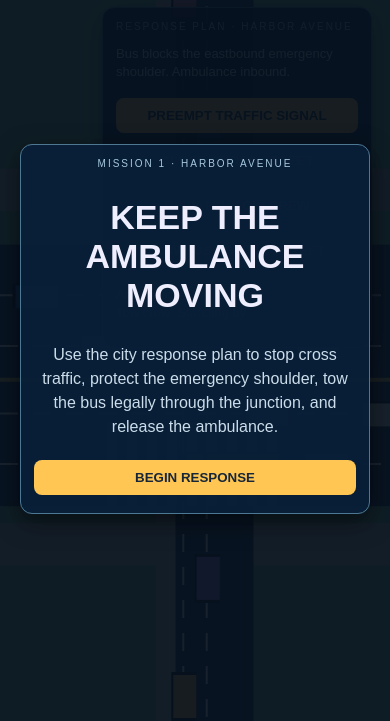
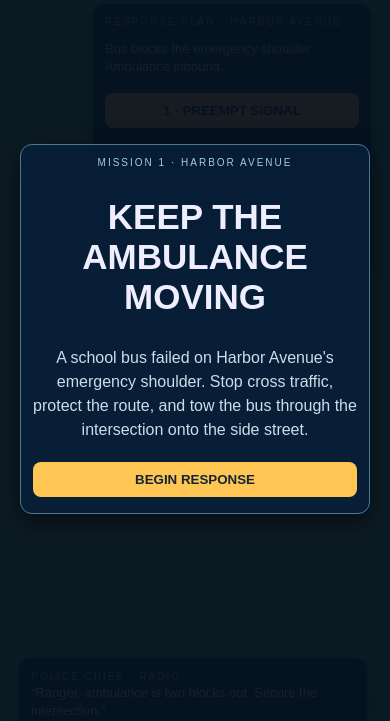
Before and after one commit to alnu0001/civic-shift-level-2, a plain HTML site: page index.html in a window 390 px wide. Shown: the part 93-814 px from the top of the page. Drawn offline with Linux system fonts and the light colour scheme.

Commit message:
Update styles and restructure HTML for responsiveness

```diff
--- a/index.html
+++ b/index.html
@@ -1,25 +1,25 @@
 <!doctype html><html><head><meta charset="utf-8"><meta name="viewport" content="width=device-width,initial-scale=1"><title>City Ranger</title>
 <style>
-*{box-sizing:border-box}body{margin:0;overflow:hidden;background:#7dbe89;color:#eef;font-family:Arial}canvas{display:block}#ui{position:fixed;inset:0;pointer-events:none}.card{background:#092039ec;border:1px solid #4d7894;border-radius:12px;padding:13px;box-shadow:0 8px 25px #0008}#brand,#plan,#start{pointer-events:auto}#brand{position:absolute;top:16px;left:20px}small{display:block;color:#a7c8df;font-size:10px;letter-spacing:2px}h1{margin:3px 0;font-size:28px}i{color:#ffcb57}#plan{position:absolute;right:18px;top:100px;width:270px}#plan p{font-size:13px;line-height:1.35;color:#d5e6f0}button{width:100%;margin:5px 0;padding:10px;border:0;border-radius:8px;background:#173a58;color:#fff;font-weight:bold;cursor:pointer}button:hover:not(:disabled){background:#28677b}button:disabled{opacity:.35}.go{background:#ffc653;color:#162638}#msg{position:absolute;top:50%;left:50%;transform:translate(-50%,-50%);font-weight:bold;font-size:18px;text-shadow:0 2px 4px #000}#start{position:fixed;inset:0;background:#06111eed;display:flex;align-items:center;justify-content:center}.brief{max-width:510px;text-align:center;margin:20px}.brief h2{font-size:34px}.brief p{line-height:1.5;color:#cbddea}.hide{display:none!important}
+*{box-sizing:border-box}body{margin:0;overflow:hidden;background:#6cab70;color:#eef;font-family:Arial}canvas{display:block}.card{background:#081f38ed;border:1px solid #4b7896;border-radius:12px;padding:12px;box-shadow:0 8px 24px #0008}#ui{position:fixed;inset:0;pointer-events:none}#brand,#plan,#start{pointer-events:auto}#brand{position:absolute;top:14px;left:18px}small{display:block;font-size:10px;letter-spacing:2px;color:#a7c9df}h1{margin:3px 0;font-size:28px}i{color:#ffca55}#plan{position:absolute;right:18px;top:96px;width:280px}#plan p{font-size:13px;line-height:1.4;color:#d1e4ee}button{width:100%;margin:4px 0;padding:10px;border:0;border-radius:8px;background:#143653;color:#fff;font-weight:bold;cursor:pointer}button:disabled{opacity:.35}.ready{background:#ffc653;color:#132437}#radio{position:absolute;left:18px;bottom:18px;width:350px;font-size:13px;line-height:1.4}#msg{position:absolute;top:52%;left:50%;transform:translate(-50%,-50%);font-size:18px;font-weight:bold;text-shadow:0 2px 5px #000}#start{position:fixed;inset:0;background:#06111eee;display:flex;align-items:center;justify-content:center}.brief{max-width:540px;text-align:center;margin:20px}.brief h2{font-size:35px}.brief p{line-height:1.5;color:#cbddea}.hide{display:none!important}
 </style></head><body><canvas id="c"></canvas>
 <div id="ui"><div id="brand"><small>CITY EMERGENCY RESPONSE</small><h1>CITY <i>RANGER</i></h1></div>
-<div id="plan" class="card"><small>RESPONSE PLAN · HARBOR AVENUE</small><p id="info">Bus blocks the eastbound emergency shoulder. Ambulance inbound.</p><button id="signal" class="go">PREEMPT TRAFFIC SIGNAL</button><button id="roadblock" disabled>CLOSE CROSS STREET</button><button id="tow" disabled>DISPATCH TOW CREW</button><button id="remove" disabled>TOW BUS TO SIDE STREET</button><p id="eta">Ambulance ETA: 00:48<br>Tow crew: Standing by</p></div><div id="msg"></div></div>
-<div id="start"><div class="brief card"><small>MISSION 1 · HARBOR AVENUE</small><h2>KEEP THE AMBULANCE MOVING</h2><p>Use the city response plan to stop cross traffic, protect the emergency shoulder, tow the bus legally through the junction, and release the ambulance.</p><button id="begin" class="go">BEGIN RESPONSE</button></div></div>
+<div id="plan" class="card"><small>RESPONSE PLAN · HARBOR AVENUE</small><p id="goal">Bus blocks the emergency shoulder. Ambulance inbound.</p><button id="a" class="ready">1 · PREEMPT SIGNAL</button><button id="b" disabled>2 · BLOCK CROSS STREET</button><button id="d" disabled>3 · DISPATCH TOW UNIT</button><button id="e" disabled>4 · TOW BUS TO SIDE STREET</button></div>
+<div id="radio" class="card"><small>POLICE CHIEF · RADIO</small><span id="talk">“Ranger, ambulance is two blocks out. Secure the intersection.”</span></div><div id="msg"></div></div>
+<div id="start"><div class="brief card"><small>MISSION 1 · HARBOR AVENUE</small><h2>KEEP THE AMBULANCE MOVING</h2><p>A school bus failed on Harbor Avenue's emergency shoulder. Stop cross traffic, protect the route, and tow the bus through the intersection onto the side street.</p><button id="go" class="ready">BEGIN RESPONSE</button></div></div>
 <script>
-const C=document.querySelector("#c"),x=C.getContext("2d"),$=s=>document.querySelector(s);let W,H,run=0,step=0,last=0,audio,si,bus,tow,amb,east=[],west=[],north=[],south=[];
-function size(){W=C.width=innerWidth;H=C.height=innerHeight}addEventListener("resize",()=>{size();setup()});size();
-function setup(){let a=H*.46,b=H*.52,c=H*.60,d=H*.66;bus={x:W*.53,y:d,w:72,t:0};tow={x:W*.53,y:-80,w:58};amb={x:-95,y:d,w:66,v:0};east=[[W*.04,a],[W*.21,b],[W*.37,a],[W*.76,b]].map((p,i)=>({x:p[0],y:p[1],w:43,v:.65+i*.02,c:["#438fdf","#e07cc4","#f0b742","#6ec0c4"][i]}));west=[[W*.93,c],[W*.78,d],[W*.63,c],[W*.48,d]].map((p,i)=>({x:p[0],y:p[1],w:43,v:.68,c:["#f4f3eb","#927cdf","#e47f89","#e7a25c"][i]}));north=[{y:H*.08,x:W*.47,v:.68,w:43,c:"#da7a91"},{y:H*.25,x:W*.53,v:.7,w:43,c:"#55b3dc"}];south=[{y:H*.91,x:W*.47,v:.66,w:43,c:"#f0b842"},{y:H*.77,x:W*.53,v:.7,w:43,c:"#a884df"}]}setup();
-function snd(f,d=.12){if(!audio)return;let o=audio.createOscillator(),g=audio.createGain();o.frequency.value=f;g.gain.value=.04;o.connect(g).connect(audio.destination);o.start();g.gain.exponentialRampToValueAtTime(.001,audio.currentTime+d);o.stop(audio.currentTime+d)}function say(s){$("#msg").textContent=s;setTimeout(()=>$("#msg").textContent="",2100)}
-$("#begin").onclick=()=>{audio=new AudioContext;run=1;$("#start").classList.add("hide");snd(90,.25);setTimeout(()=>snd(60,.25),160);say("BUS BREAKDOWN — AMBULANCE INBOUND")};
-function next(a,b){$(a).disabled=true;$(b).disabled=false;$(b).classList.add("go")}
-$("#signal").onclick=()=>{if(!run)return;step=1;next("#signal","#roadblock");snd(800);$("#info").textContent="Signal priority active. Cross traffic must now be blocked."};
-$("#roadblock").onclick=()=>{step=2;next("#roadblock","#tow");snd(600);$("#info").textContent="Traffic police hold cars behind stop lines. Tow crew can enter."};
-$("#tow").onclick=()=>{step=3;next("#tow","#remove");snd(700);$("#info").textContent="Tow truck is driving down the cross street to the bus."};
-$("#remove").onclick=()=>{if(step!==4)return;step=5;$("#remove").disabled=true;snd(900);$("#info").textContent="Tow truck is pulling the bus forward and turning it onto the south side street."};
-addEventListener("keydown",e=>{let q={1:"#signal",2:"#roadblock",3:"#tow",4:"#remove"}[e.key];if(q)$(q).click()});
-function follow(list,dir,stop,dt){let z=[...list].sort((a,b)=>dir>0?b.x-a.x:a.x-b.x);z.forEach((v,i)=>{let s=v.v,l=z[i-1];if(stop&&((dir>0&&v.x>stop-160&&v.x<stop)||(dir<0&&v.x<stop+160&&v.x>stop)))s=0;if(l&&Math.abs(l.x-v.x)-l.w<24)s=0;v.x+=dir*s*60*dt;if(v.x>W+55)v.x=-55;if(v.x<-55)v.x=W+55})}
-function update(dt){if(!run)return;follow(east,1,step?W*.45:0,dt);follow(west,-1,step?W*.57:0,dt);let stop=step<2;if(!stop){north.forEach(v=>v.y+=v.v*60*dt);south.forEach(v=>v.y-=v.v*60*dt)}if(step>=1&&step<5){amb.x=Math.min(bus.x-100,amb.x+.48*60*dt)}if(step===3&&tow.y<bus.y-55)tow.y+=.9*60*dt;if(step===3&&tow.y>=bus.y-55){step=4;say("TOW CREW ATTACHED — AUTHORIZE LEGAL TURN")}if(step===5){bus.t=Math.min(1,bus.t+dt*.22);let t=bus.t;bus.x=W*.53+W*.12*t;bus.y=H*.66+H*.20*t*t;tow.x=bus.x;tow.y=bus.y-65;if(t>.4){amb.v=1.1;amb.x+=amb.v*60*dt}}if(amb.x>W+70){run=0;clearInterval(si);$("#start").classList.remove("hide");$(".brief").innerHTML="<small>MISSION COMPLETE</small><h2>AMBULANCE CLEARED HARBOR AVENUE</h2><p>Traffic police protected the intersection and the bus was legally towed away.</p><button class='go' onclick='location.reload()'>PLAY AGAIN</button>"}}
-function car(v,vert=0,label=""){x.fillStyle="#111b26";if(vert){x.fillRect(v.x-12,v.y-3,25,v.w+6);x.fillStyle=v.c;x.fillRect(v.x-10,v.y,23,v.w)}else{x.fillRect(v.x-3,v.y-12,v.w+6,25);x.fillStyle=v.c;x.fillRect(v.x,v.y-10,v.w,23)}if(label){x.fillStyle="#fff";x.font="bold 9px Arial";x.fillText(label,v.x+4,v.y+5)}}
-function draw(){let cx=W*.5,cy=H*.56;x.fillStyle="#83c98b";x.fillRect(0,0,W,H);x.fillStyle="#c6c0b2";x.fillRect(0,H*.31,W,H*.05);x.fillRect(0,H*.73,W,H*.05);x.fillRect(W*.40,0,W*.05,H);x.fillRect(W*.55,0,W*.05,H);x.fillStyle="#293f51";x.fillRect(0,H*.40,W,H*.31);x.fillRect(W*.45,0,W*.20,H);x.strokeStyle="#fff";x.lineWidth=2;x.setLineDash([18,15]);[H*.46,H*.52,H*.60,H*.66].forEach(y=>{x.beginPath();x.moveTo(0,y);x.lineTo(W,y);x.stroke()});[W*.47,W*.53].forEach(q=>{x.beginPath();x.moveTo(q,0);x.lineTo(q,H);x.stroke()});x.setLineDash([]);x.strokeStyle="#f3cb58";x.lineWidth=4;x.beginPath();x.moveTo(0,H*.56);x.lineTo(W,H*.56);x.stroke();for(let i=0;i<9;i++){x.fillStyle="#fff";x.fillRect(cx-88+i*20,H*.40,10,H*.10);x.fillRect(cx-88+i*20,H*.61,10,H*.10)}east.forEach(v=>car(v));west.forEach(v=>car(v));north.forEach(v=>car(v,1));south.forEach(v=>car(v,1));car({...bus,c:"#f0b740"},0,"SCHOOL BUS");car({...tow,c:"#44bfd1"},1,"TOW");car({...amb,c:"#f4f5ef"},0,"AMBULANCE");x.fillStyle="#e33d49";x.fillRect(amb.x+12,amb.y-3,15,7);if(step>=2){for(let i=0;i<6;i++){x.fillStyle="#ff8d38";x.beginPath();x.moveTo(W*.42+i*24,H*.69);x.lineTo(W*.42+i*24+10,H*.69);x.lineTo(W*.42+i*24+5,H*.67);x.fill()}}requestAnimationFrame(loop)}
+const C=document.querySelector("#c"),x=C.getContext("2d"),$=q=>document.querySelector(q);let W,H,run=0,s=0,last=0,A,bus,tow,amb,E=[],Wb=[],N=[],S=[],timer;
+function resize(){W=C.width=innerWidth;H=C.height=innerHeight}addEventListener("resize",()=>{resize();setup()});resize();
+function setup(){let y=[H*.43,H*.49,H*.59,H*.65],cx=W*.52;bus={x:cx+20,y:y[3],w:78,t:0};tow={x:cx,y:-90,w:62};amb={x:-100,y:y[3],w:66,v:0};E=[[.03,y[0],"#4f9de4"],[.17,y[1],"#d77fc4"],[.31,y[0],"#e9b344"],[.78,y[1],"#58b9b2"]].map(a=>({x:W*a[0],y:a[1],w:48,v:.66,c:a[2]}));Wb=[[.93,y[2],"#f4f3ed"],[.78,y[3],"#907be0"],[.62,y[2],"#df7b89"],[.46,y[3],"#e39f5a"]].map(a=>({x:W*a[0],y:a[1],w:48,v:.68,c:a[2]}));N=[{x:cx-34,y:-50,w:48,v:.68,c:"#66bfd4"},{x:cx+34,y:H*.17,w:48,v:.62,c:"#e37b8b"}];S=[{x:cx-34,y:H+40,w:48,v:.67,c:"#f0b941"},{x:cx+34,y:H*.83,w:48,v:.64,c:"#8a7ddd"}]}setup();
+function snd(f,d=.15){if(!A)return;let o=A.createOscillator(),g=A.createGain();o.frequency.value=f;g.gain.value=.04;o.connect(g).connect(A.destination);o.start();g.gain.exponentialRampToValueAtTime(.001,A.currentTime+d);o.stop(A.currentTime+d)}function radio(t){$("#talk").textContent="“"+t+"”"}function next(a,b){$(a).disabled=true;$(b).disabled=false;$(b).classList.add("ready")}
+$("#go").onclick=()=>{A=new AudioContext;run=1;$("#start").classList.add("hide");snd(95,.25);setTimeout(()=>snd(60,.3),150);radio("Ranger, ambulance is two blocks out. Secure the intersection.")};
+$("#a").onclick=()=>{if(!run)return;s=1;next("#a","#b");snd(780);$("#goal").textContent="Signal priority holds Harbor Avenue traffic.";radio("Good. Now block the cross street before the tow unit enters.")};
+$("#b").onclick=()=>{s=2;next("#b","#d");snd(580);$("#goal").textContent="Police roadblock holds cross traffic behind stop lines.";radio("Cross traffic is holding. Dispatch the tow unit.")};
+$("#d").onclick=()=>{s=3;next("#d","#e");snd(650);$("#goal").textContent="Tow unit is approaching the bus from the side street.";radio("Tow unit is on scene. Wait for the connection.")};
+$("#e").onclick=()=>{if(s!==4)return;s=5;$("#e").disabled=true;snd(880);$("#goal").textContent="Tow unit is pulling the bus forward and turning south.";radio("Bus is clear. Release the ambulance, Ranger.")};
+addEventListener("keydown",e=>({1:"#a",2:"#b",3:"#d",4:"#e"}[e.key]&&$(({1:"#a",2:"#b",3:"#d",4:"#e"}[e.key])).click());
+function line(a,dir,stop,dt){let z=[...a].sort((p,q)=>dir>0?q.x-p.x:p.x-q.x);z.forEach((v,i)=>{let q=z[i-1],speed=v.v;if(stop&&v.x>stop-145&&v.x<stop)speed=0;if(q&&Math.abs(q.x-v.x)-q.w<24)speed=0;v.x+=dir*speed*60*dt;if(v.x>W+60)v.x=-60;if(v.x<-60)v.x=W+60})}
+function update(dt){if(!run)return;let cx=W*.52;line(E,1,s?cx-120:0,dt);line(Wb,-1,s?cx+120:0,dt);if(s<2){N.forEach(v=>v.y+=v.v*60*dt);S.forEach(v=>v.y-=v.v*60*dt)}if(s>=1&&s<5)amb.x=Math.min(bus.x-105,amb.x+.5*60*dt);if(s===3&&tow.y<bus.y-62)tow.y+=.9*60*dt;if(s===3&&tow.y>=bus.y-62){s=4;$("#e").disabled=false;$("#e").classList.add("ready");radio("Tow truck connected. Authorize the turn onto the side street.")}if(s===5){bus.t=Math.min(1,bus.t+dt*.23);let t=bus.t;bus.x=cx+W*.11*t;bus.y=H*.65+H*.21*t*t;tow.x=bus.x;tow.y=bus.y-65;if(t>.42)amb.x+=1.08*60*dt}if(amb.x>W+70){run=0;$("#start").classList.remove("hide");$(".brief").innerHTML="<small>MISSION COMPLETE</small><h2>AMBULANCE ROUTE CLEARED</h2><p>“Excellent work, Ranger. The patient is on the way to the hospital.”</p><button class='ready' onclick='location.reload()'>PLAY AGAIN</button>"}}
+function vehicle(v,vert=0,label=""){x.fillStyle="#111a24";if(vert){x.fillRect(v.x-13,v.y-3,26,v.w+6);x.fillStyle=v.c;x.fillRect(v.x-11,v.y,23,v.w);x.fillStyle="#bcecf2";x.fillRect(v.x-8,v.y+7,17,7)}else{x.fillRect(v.x-3,v.y-13,v.w+6,26);x.fillStyle=v.c;x.fillRect(v.x,v.y-11,v.w,23);x.fillStyle="#bcecf2";x.fillRect(v.x+7,v.y-8,v.w*.28,8);x.fillRect(v.x+v.w*.63,v.y-8,v.w*.18,8);x.fillStyle="#080f18";x.fillRect(v.x+6,v.y+11,9,5);x.fillRect(v.x+v.w-15,v.y+11,9,5)}if(label){x.fillStyle="#fff";x.font="bold 9px Arial";x.fillText(label,v.x+4,v.y+5)}}
+function draw(){let cx=W*.52,ey=H*.55;x.fillStyle="#78ad70";x.fillRect(0,0,W,H);x.fillStyle="#c7c1b4";x.fillRect(0,H*.30,W,H*.07);x.fillRect(0,H*.72,W,H*.07);x.fillRect(cx-W*.12,0,W*.24,H);x.fillStyle="#a79f8d";for(let i=0;i<80;i++)x.fillRect((i*97)%W,(i*53)%H,2,2);x.fillStyle="#293f51";x.fillRect(0,H*.39,W,H*.31);x.fillRect(cx-W*.07,0,W*.14,H);x.strokeStyle="#fff";x.lineWidth=2;x.setLineDash([20,16]);[H*.43,H*.49,H*.59,H*.65].forEach(y=>{x.beginPath();x.moveTo(0,y);x.lineTo(W,y);x.stroke()});[cx-34,cx+34].forEach(q=>{x.beginPath();x.moveTo(q,0);x.lineTo(q,H);x.stroke()});x.setLineDash([]);x.strokeStyle="#e1be52";x.lineWidth=4;x.beginPath();x.moveTo(0,H*.55);x.lineTo(W,H*.55);x.stroke();E.forEach(v=>vehicle(v));Wb.forEach(v=>vehicle(v));N.forEach(v=>vehicle(v,1));S.forEach(v=>vehicle(v,1));vehicle({...bus,w:78,c:"#f2b83f"},0,"SCHOOL BUS");vehicle({...tow,w:62,c:"#42b9d0"},1,"TOW");vehicle({...amb,w:66,c:"#f5f5ef"},0,"AMBULANCE");x.fillStyle="#e43e4b";x.fillRect(amb.x+11,amb.y-4,16,8);if(s>=2)for(let i=0;i<7;i++){let q=cx-145+i*22;x.fillStyle="#ff9138";x.beginPath();x.moveTo(q,H*.68);x.lineTo(q+10,H*.68);x.lineTo(q+5,H*.66);x.fill()}if(s>=1){x.fillStyle="#315584";x.fillRect(cx-125,H*.37,10,36);x.fillStyle="#54e09d";x.beginPath();x.arc(cx-120,H*.37,6,0,7);x.fill()}requestAnimationFrame(loop)}
 function loop(n){let dt=Math.min(.05,(n-last)/1000||0);last=n;update(dt);draw()}requestAnimationFrame(loop);
 </script></body></html>
```
